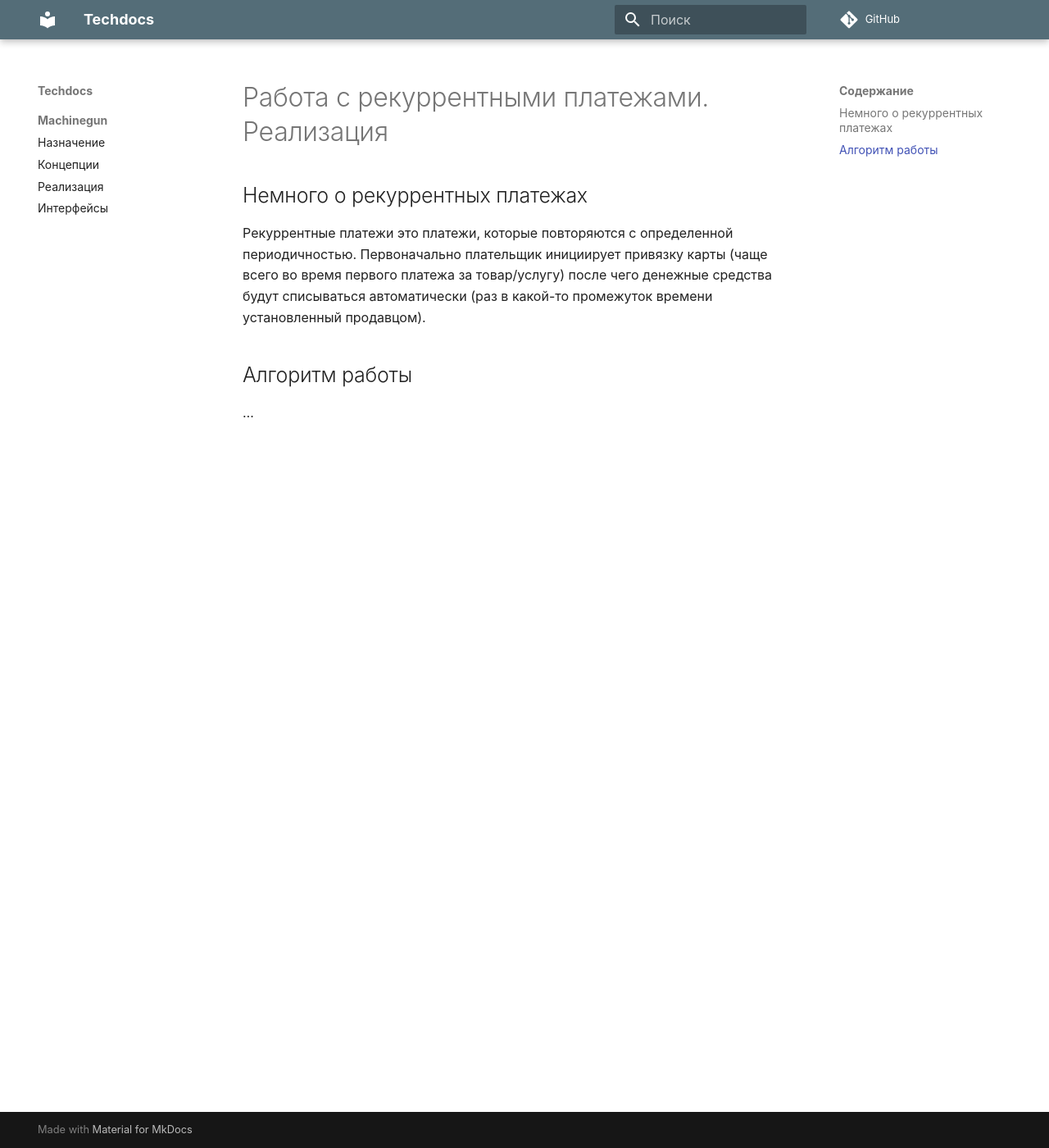
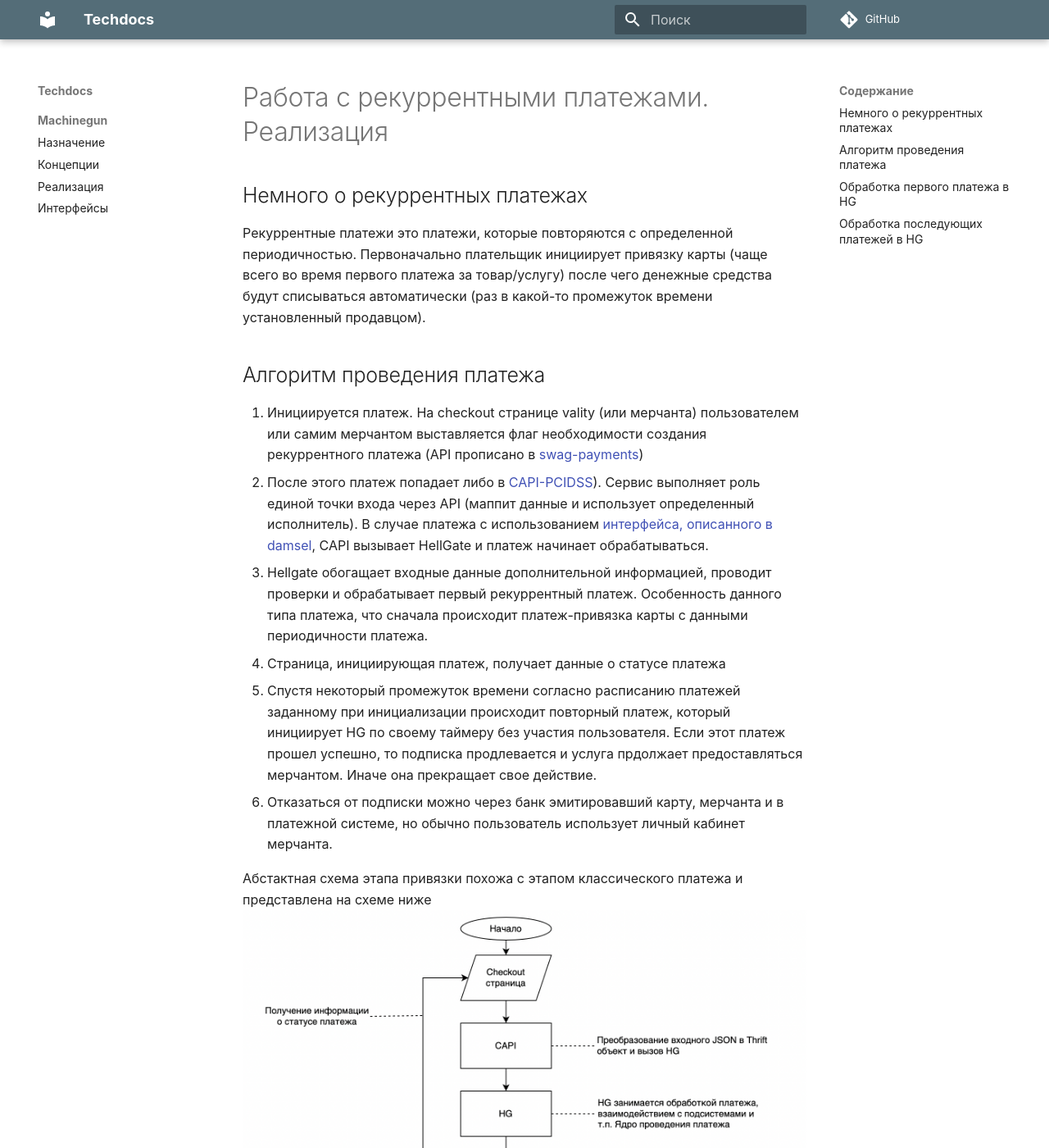
Before and after one commit to valitydev/techdocs, an MkDocs documentation site: the page built from docs/hellgate/recurrent-payment-workflow.md, in a window 1280 px wide and 1400 px high. Shown: the whole window at 82% size. Built offline with MkDocs 1.6.1 and Material for MkDocs 9.7.7, drawn with Linux system fonts in a browser that asks for light colours; comment, search, counter and statistics services are not loaded; some of the changed text lies outside the part shown.

Commit message:
TD-484: Add HellGate techdocs. Add recurrent payment description [1]

```diff
--- a/docs/hellgate/recurrent-payment-workflow.md
+++ b/docs/hellgate/recurrent-payment-workflow.md
@@ -8,5 +8,36 @@
 средства будут списываться автоматически (раз в какой-то промежуток времени
 установленный продавцом).
 
-## Алгоритм работы
-...
+## Алгоритм проведения платежа
+
+1. Инициируется платеж. На checkout странице vality (или мерчанта)
+пользователем или самим мерчантом выставляется флаг необходимости
+создания рекуррентного платежа (API прописано в
+[swag-payments](https://github.com/valitydev/swag-payments))
+2. После этого платеж попадает либо в [CAPI-PCIDSS](https://github.com/valitydev/capi-pcidss-v2)).
+   Сервис выполняет роль единой точки входа через API (маппит данные и использует определенный исполнитель).
+   В случае платежа с использованием [интерфейса, описанного в damsel](https://github.com/valitydev/damsel/blob/master/proto/payment_processing.thrift#L1040), CAPI вызывает HellGate и платеж начинает
+   обрабатываться.
+3. Hellgate обогащает входные данные дополнительной информацией, проводит проверки и обрабатывает первый
+рекуррентный платеж. Особенность данного типа платежа, что сначала происходит платеж-привязка
+карты с данными периодичности платежа.
+4. Страница, инициирующая платеж, получает данные о статусе платежа
+5. Спустя некоторый промежуток времени согласно расписанию платежей заданному при
+инициализации происходит повторный платеж, который инициирует HG по своему таймеру
+без участия пользователя. Если этот платеж прошел успешно, то подписка продлевается
+и услуга прдолжает предоставляться мерчантом. Иначе она прекращает свое действие.
+6. Отказаться от подписки можно через банк эмитировавший карту, мерчанта и в платежной
+системе, но обычно пользователь использует личный кабинет мерчанта.
+
+Абстактная схема этапа привязки похожа с этапом классического платежа и представлена
+на схеме ниже
+![](images/abstract-payment-flow.png)
+
+Абстрактная схема повторного платежа
+![](images/abstract-recurrent-payment.png)
+
+
+## Обработка первого платежа в HG
+
+
+## Обработка последующих платежей в HG
```
Also changed, not shown: docs/hellgate/payment-workflow.md (+2 -2 lines), docs/hellgate/images/abstract-recurrent-payment.png (added).
